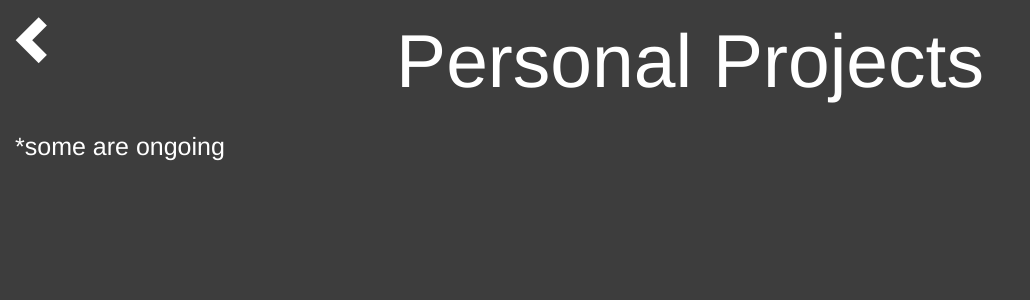
After one commit to nickmorris991/My-Website, a Flask app: page /projects in a window 1280 px wide. The commit adds this page. Shown: the top 300 px of the page, without its empty margins (0-1030 px from the left). Run offline with Flask 2, Linux system fonts and the light colour scheme; some libraries are stand-ins or nearby versions.

Commit message:
added project page template and basic styling. Refactored redirect structure.

```diff
--- a/app.py
+++ b/app.py
@@ -6,5 +6,9 @@ app = Flask(__name__)
 def index():
     return render_template('index.html')
 
+@app.route('/projects')
+def projects():
+    return render_template('projects.html')
+
 if __name__ == '__main__':
     app.run(debug=True)
--- /dev/null
+++ b/static/css/projects.css
@@ -0,0 +1,36 @@
+body {
+    background-color: rgb(61, 61, 61);
+}
+
+.center {
+    margin-left: auto;
+    margin-right: auto;
+    text-align: center;
+}
+
+.header {
+    color: white;
+    font-size: 75px;
+}
+
+.sub-header {
+    color: white;
+    font-size: 25px;
+    padding-left: 3rem;
+}
+
+.btnx {
+    padding: 10px 10px;
+    font-size: 50px;
+    width: 100px;
+    background-color: Transparent;
+    background-repeat:no-repeat;
+    border: none;
+    cursor:pointer;
+    overflow: hidden;
+    outline:none;
+}
+
+.glyphicon-chevron-left {
+    color: white;
+}
--- /dev/null
+++ b/static/js/projects/redirects.js
@@ -0,0 +1,3 @@
+document.getElementById("index-return-btn").addEventListener("click", () => {
+    location.href = "/";
+});
--- /dev/null
+++ b/templates/projects.html
@@ -0,0 +1,26 @@
+<!doctype html>
+<html lang="en">
+    <head>
+        <title>Projects</title>
+        <!-- Required meta tags -->
+        <meta charset="utf-8">
+        <meta name="viewport" content="width=device-width, initial-scale=1, shrink-to-fit=no">
+        <!-- Bootstrap assets -->
+        <link rel="stylesheet" href="https://stackpath.bootstrapcdn.com/bootstrap/4.4.1/css/bootstrap.min.css" integrity="sha384-Vkoo8x4CGsO3+Hhxv8T/Q5PaXtkKtu6ug5TOeNV6gBiFeWPGFN9MuhOf23Q9Ifjh" crossorigin="anonymous">
+        <link rel="stylesheet" href="https://maxcdn.bootstrapcdn.com/bootstrap/3.4.0/css/bootstrap.min.css">
+        <!-- Local -->
+        <link rel="stylesheet" href="static/css/projects.css">
+    </head>
+    <body>
+        <div id="container">
+            <div class="row">
+                <div class="column"><button class="btnx" id="index-return-btn"><span class="glyphicon glyphicon-chevron-left"></span></button></div>
+                <div class="column center"><h1 class="header">Personal Projects</h1></div>
+            </div>
+            <div class="row">
+                <div class="column"><h3 class="sub-header">*some are ongoing</h3></div>
+            </div>
+        </div>
+        <script src="static/js/projects/redirects.js"></script>
+    </body>
+</html>
```
Also changed, not shown: static/js/index/redirects.js (+11 -6 lines), templates/index.html (+7 -7 lines).
